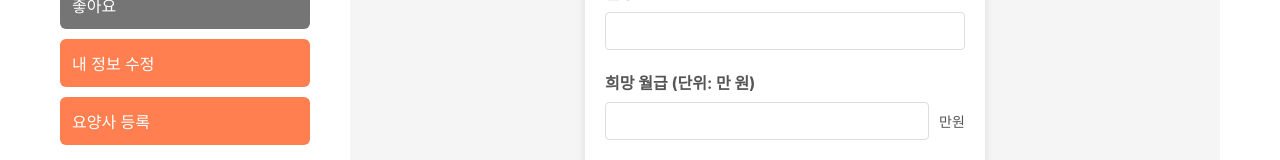
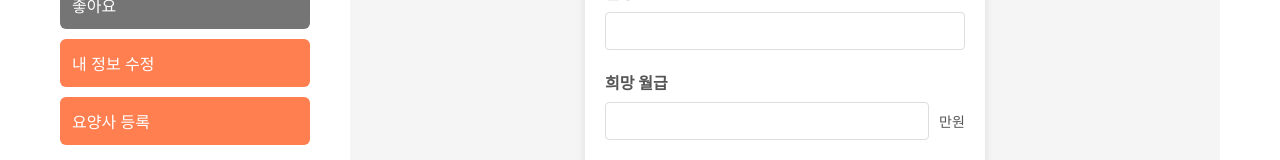
Before and after one commit to Jaehyuk-Lee/carematching-front, a React (Create React App) app: page /mypage/edit-caregiver in a window 1280 px wide. Shown: the part 564-724 px from the top of the page. Built offline with nearby package versions, Linux system fonts and the light colour scheme.

Commit message:
생각해보니 단위를 굳이 쓸 필요가 없음i

```diff
--- a/src/caregiver/caregiverEdit.js
+++ b/src/caregiver/caregiverEdit.js
@@ -81,7 +81,7 @@ const CaregiverEdit = ({ isRegistered, onSuccess }) => {
           />
         </div>
         <div className={styles.inputGroup}>
-          <label>희망 월급 (단위: 만 원)</label>
+          <label>희망 월급</label>
           <div className={styles.salaryInputContainer}>
             <input
               type="number"
```
